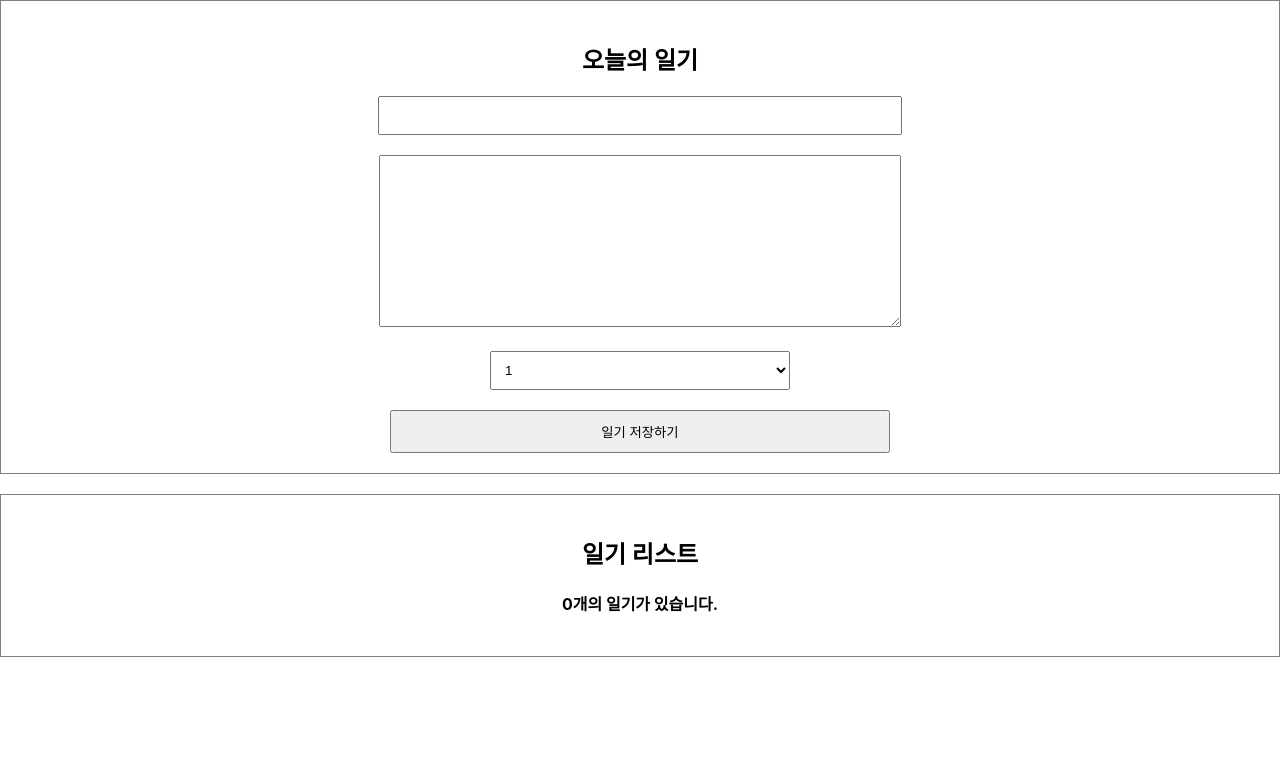
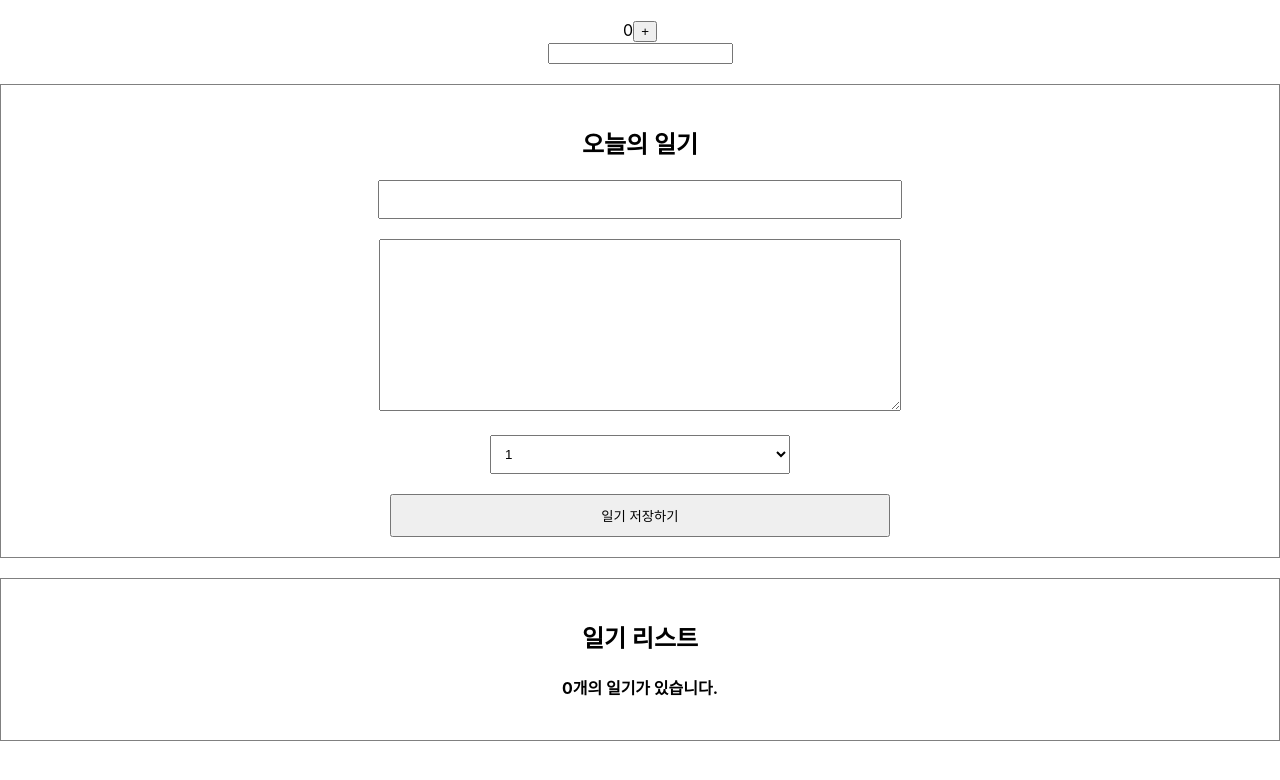
Before and after one commit to Na-David/simpleDiary, a React (Create React App) app: page / in a window 1280 px wide. Shown: the top 780 px of the page. Built offline with nearby package versions, Linux system fonts and the light colour scheme.

Commit message:
useEffect trial

```diff
--- a/src/App.js
+++ b/src/App.js
@@ -2,6 +2,7 @@
 import "./App.css";
 import DiaryEditor from "./DiaryEditor";
 import DiaryList from "./DiaryList";
+import Lifecycle from "./Lifycycle";
 
 function App() {
   const [data, setData] = useState([]);
@@ -38,6 +39,7 @@
 
   return (
     <div className="App">
+      <Lifecycle />
       <DiaryEditor onCreate={onCreate} />
       <DiaryList onEdit={onEdit} diaryList={data} onDelete={onDelete} />
     </div>
--- /dev/null
+++ b/src/Lifycycle.js
@@ -0,0 +1,19 @@
+import React, {useEffect, useState} from "react"
+
+const Lifecycle = () => {
+
+    const [count, setCount] = useState(0);
+    const [text, setText] = useState("");
+
+    return <div style ={ {padding : 20}}>
+        <div>
+            {count}
+            <button onClick={() => {setCount(count+1)}}> + </button>
+        </div>
+        <div>
+            <input value={text} onChange = {(e) => {setText(e.target.value)}}></input>
+        </div>
+    </div>
+};
+
+export default Lifecycle;
```
